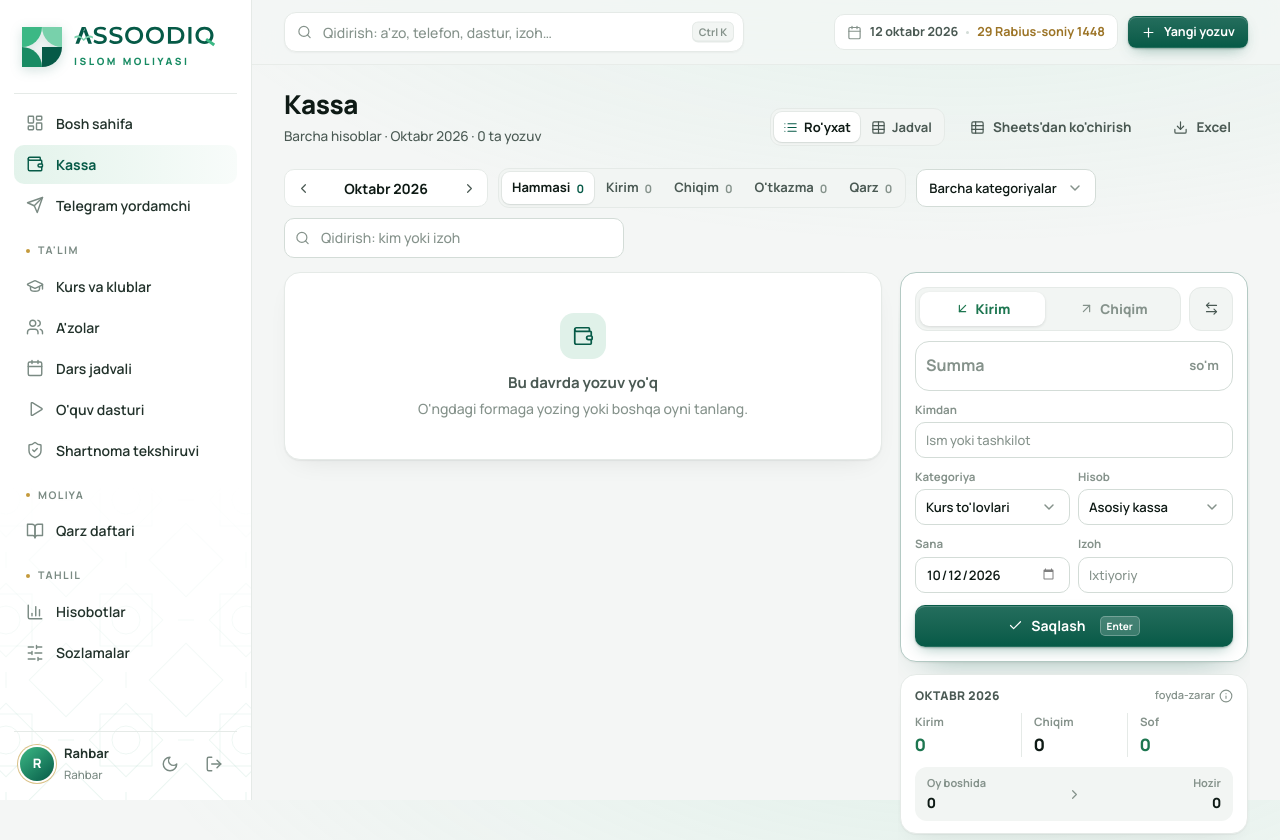
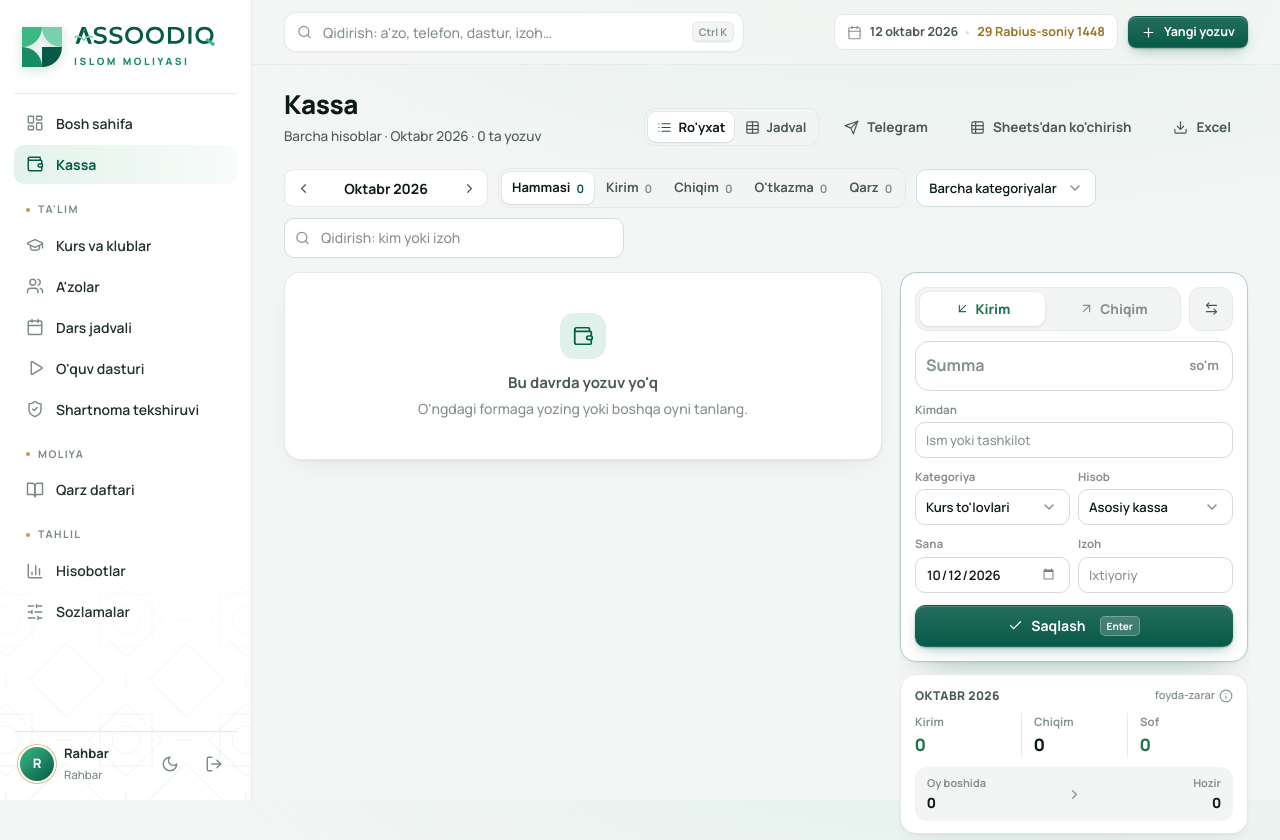
Before and after one commit to vasilakhadjimatova-stack/Assoodiq, a Flask app: page /kassa/ in a window 1280 px wide. Shown: the top 840 px of the page. Run offline with Flask 3, Linux system fonts and the light colour scheme; the visitor is signed in with stand-in values (Sample User, id 1); data comes from the database, SQL or seed files in the repository; data that the repository does not hold is empty.

Commit message:
Chap menyudan «Telegram yordamchi» olib tashlandi
Sahifaga endi Kassa sarlavhasidagi «Telegram» tugmasi va Sozlamalar → Sun'iy intellekt orqali o'tiladi.

Co-Authored-By: Claude Opus 5.5 <noreply@anthropic.com>
Claude-Session: https://claude.ai/code/session_01DkcMtNmmPnFdSFcGHH43mz

```diff
--- a/templates/base.html
+++ b/templates/base.html
@@ -31,7 +31,6 @@
     <nav class="nav">
       {% if can('main') %}<a href="{{ url_for('main.dashboard') }}" class="{{ 'on' if ep == 'main.dashboard' }}">{{ ui.icon('dashboard') }} Bosh sahifa</a>{% endif %}
       <a href="{{ url_for('kassa.ledger') }}" class="{{ 'on' if ep.startswith('kassa.') }}">{{ ui.icon('wallet') }} Kassa</a>
-      <a href="{{ url_for('ai.link_page') }}" class="{{ 'on' if ep == 'ai.link_page' }}" title="Kassaga Telegram orqali yozish — matn yoki chek rasmi">{{ ui.icon('send') }} Telegram yordamchi</a>
       <div class="nav-h">Ta'lim</div>
       <a href="{{ url_for('dastur.programs') }}" class="{{ 'on' if ep in ('dastur.programs', 'dastur.program') }}">{{ ui.icon('cap') }} Kurs va klublar</a>
       <a href="{{ url_for('dastur.members') }}" class="{{ 'on' if ep in ('dastur.members', 'dastur.member') }}">{{ ui.icon('users') }} A'zolar</a>
--- a/templates/pages/kassa.html
+++ b/templates/pages/kassa.html
@@ -15,6 +15,7 @@
     <button type="button" data-kview="list" title="Ro'yxat va yozish paneli">{{ ui.icon('list', 'sm') }} Ro'yxat</button>
     <button type="button" data-kview="table" title="Jadval — Sheets'dagidek">{{ ui.icon('table', 'sm') }} Jadval</button>
   </div>
+    <a class="btn ghost desk-only" href="{{ url_for('ai.link_page') }}" title="Kassaga Telegram orqali yozish — matn yoki chek rasmi">{{ ui.icon('send', 'sm') }} Telegram</a>
     {% if can_edit %}
     <a class="btn ghost desk-only" href="{{ url_for('kassa.import_rows') }}" title="Google Sheets yoki Excel'dan yozuvlarni ko'chirish">{{ ui.icon('sheet', 'sm') }} Sheets'dan ko'chirish</a>
     <a class="btn ghost" href="{{ url_for('kassa.export', **request.args) }}" title="Ko'rsatilgan yozuvlarni Excel'ga">{{ ui.icon('download', 'sm') }} Excel</a>
```
